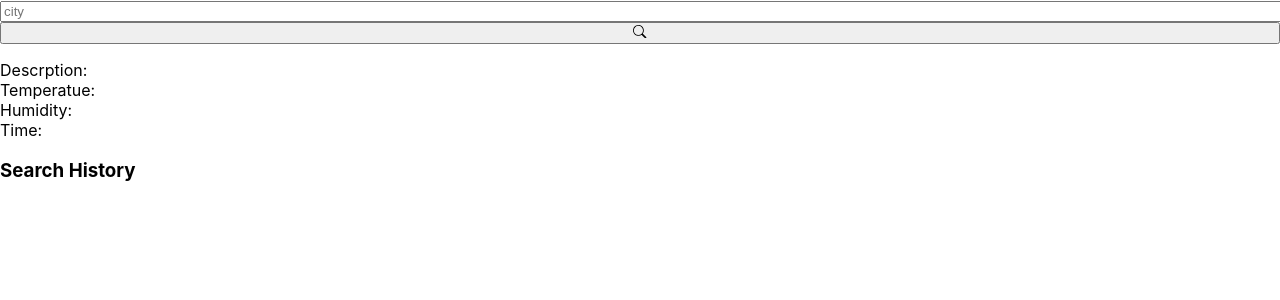
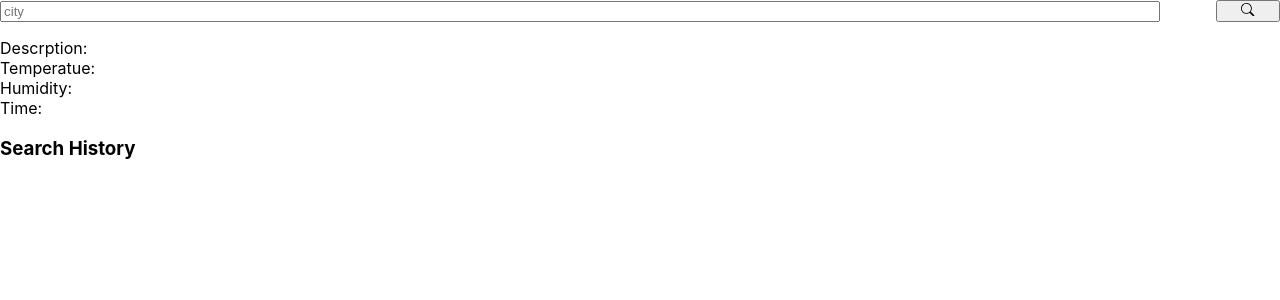
Before and after one commit to waleskeen/test2, a React (Create React App) app: page / in a window 1280 px wide. Shown: the top 300 px of the page. Built offline with nearby package versions, Linux system fonts and the light colour scheme.

Commit message:
update app.js

```diff
--- a/src/App.css
+++ b/src/App.css
@@ -1,7 +1,8 @@
 #txtSearch{
-  width: 100%;
+  width: 90%;
 }
 
 #btnSearch{
-  width: 100%;
+  width: 5%;
+  float: right;
 }
--- a/src/App.js
+++ b/src/App.js
@@ -6,7 +6,7 @@ import Row from 'react-bootstrap/Row';
 import Col from 'react-bootstrap/Col';
 import ListGroup from 'react-bootstrap/ListGroup';
 import Card from 'react-bootstrap/Card';
-import { Search } from 'react-bootstrap-icons';
+import { Search, Trash } from 'react-bootstrap-icons';
 
 const App = () => {
   const [objWeather, setObjWeather] = useState({});
@@ -14,8 +14,8 @@ const App = () => {
   const [arrWeather, setArrWeather] = useState([]);
   const [errorMsg, setErrMsg] = useState([]);
 
-  function getWeather(){
-    let tmpSearch = strSearch ?? "";
+  function getWeather(pSearch){
+    let tmpSearch = pSearch ?? "";
     let url = 'https://api.openweathermap.org/data/2.5/weather?q=' + tmpSearch +
       '&APPID=a29f0aca80e33125e25e4b429be47b62';
     axios.get(url)
@@ -44,7 +44,15 @@ const App = () => {
   }
 
   function onWeatherChange(){
-    getWeather();
+    getWeather(strSearch);
+  }
+
+  function onWeatherChangeD(pI){
+    getWeather(arrWeather[pI].name);
+  }
+
+  function onWeatherClearD(pI){
+    setArrWeather(arrWeather.filter((weather, index) => index === i));
   }
 
   function KtoC(k){
@@ -67,6 +75,7 @@ const App = () => {
         <Container>
           <Row>
             <Col>
+              <span>
                 <input
                   id='txtSearch'
                   name='txtSearch'
@@ -75,14 +84,15 @@ const App = () => {
                   placeholder='city'
                   onChange={handleStrSearchChange}
                 />
-            </Col>
-            <Col>
+              </span>
+              <span>
                 <button
                   id='btnSearch'
                   onClick={onWeatherChange}
                 >
                   <Search />
                 </button>
+              </span>
             </Col>
           </Row>
         </Container>
@@ -126,7 +136,18 @@ const App = () => {
                         </span>
                         <span style={{float: "right"}}>
                           {objWeather.dateTime}
-
+                          <button
+                            id={'btnSearch' + i}
+                            onClick={()=>onWeatherChangeD(i)}
+                          >
+                            <Search />
+                          </button>
+                          <button
+                            id={'btnClear' + i}
+                            onClick={()=>onWeatherClearD(i)}
+                          >
+                            <Trash />
+                          </button>
                         </span>
                       </div>
                     </Col>
```
Lines whose indentation alone changed are shown as unchanged.
